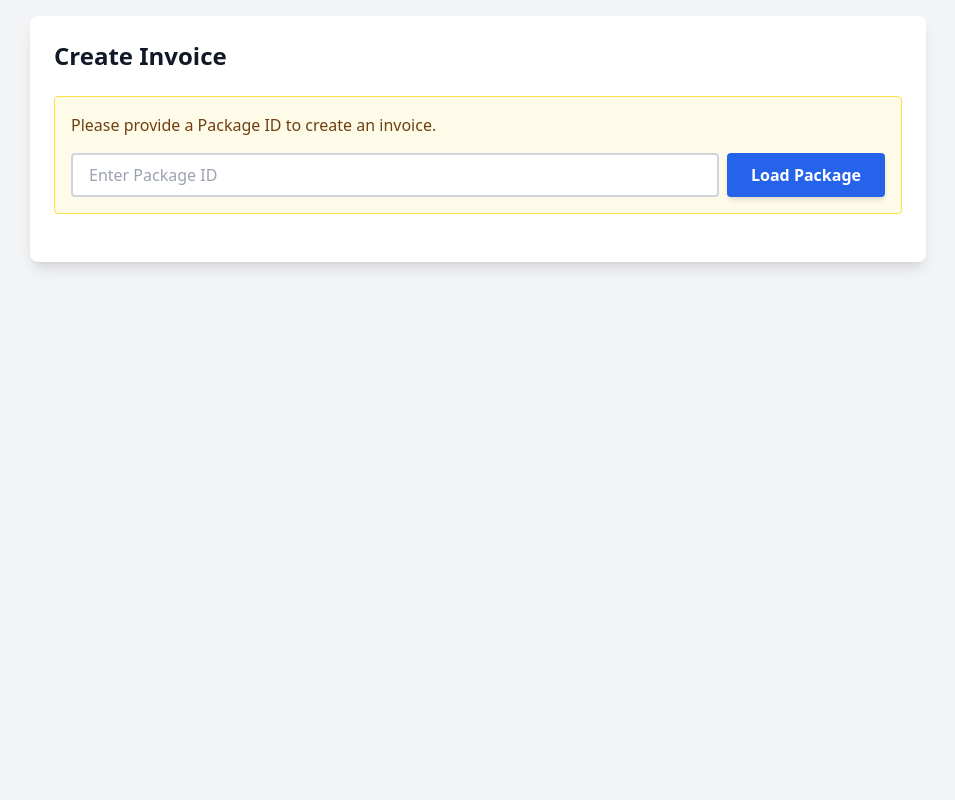
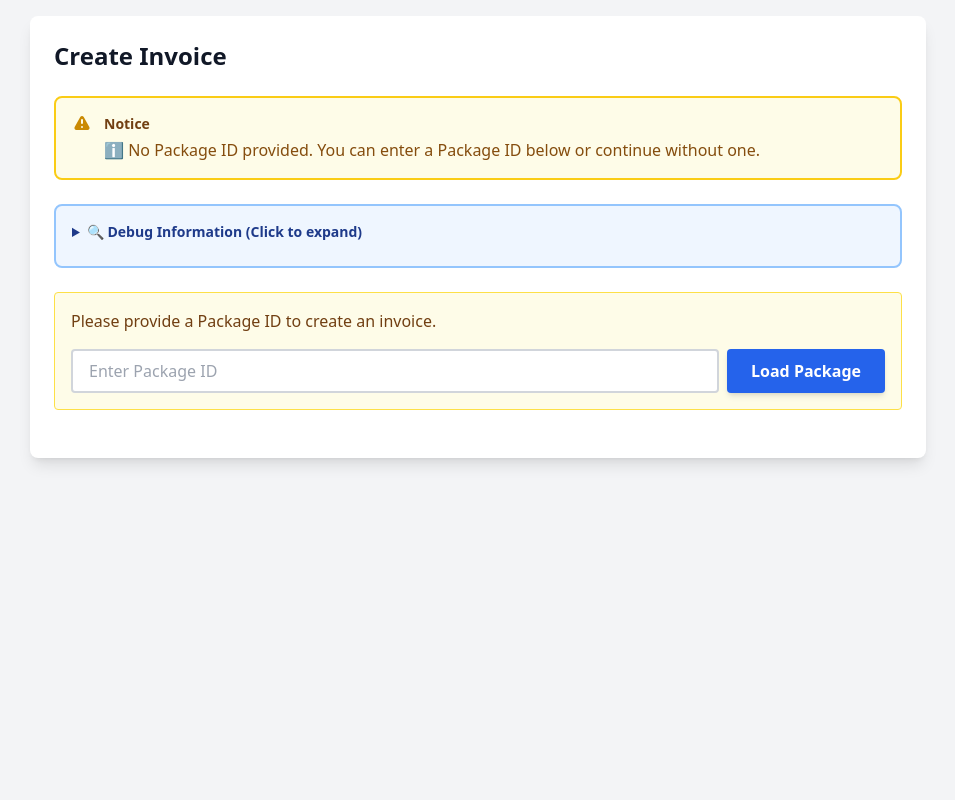
Before and after one commit to Zhihong0321/EE-inv-v2, a FastAPI app: page /create-invoice in a window 1280 px wide. Shown: the whole page, without its empty margins (162-1117 px from the left). Run offline with FastAPI, Linux system fonts and the light colour scheme; parts of the project's set-up code (start-up, migrations or seed data) failed here and were passed over; some libraries are stand-ins or nearby versions.

Commit message:
Fix invoice creation route: Always show page with clear error messages and debug info

```diff
--- a/app/main.py
+++ b/app/main.py
@@ -95,6 +95,242 @@ app.add_middleware(
     allow_headers=["*"],
 )
 
+
+# Invoice creation page route - MUST be registered BEFORE routers to avoid conflicts
+@app.get("/create-invoice", response_class=HTMLResponse)
+async def create_invoice_page(
+    request: Request,
+    package_id: Optional[str] = Query(None, description="Package ID from package table"),
+    panel_qty: Optional[int] = Query(None, description="Panel quantity"),
+    panel_rating: Optional[str] = Query(None, description="Panel rating"),
+    discount_given: Optional[str] = Query(None, description="Discount amount or percent"),
+    customer_name: Optional[str] = Query(None, description="Customer name (optional)"),
+    customer_phone: Optional[str] = Query(None, description="Customer phone (optional)"),
+    customer_address: Optional[str] = Query(None, description="Customer address (optional)"),
+    template_id: Optional[str] = Query(None, description="Template ID (optional)"),
+    db: Session = Depends(get_db)
+):
+    """
+    Invoice creation page - ALWAYS shows the page, even with errors.
+    Clear error messages and full visibility.
+    """
+    from urllib.parse import unquote, parse_qs
+    import os
+    import traceback
+
+    # Initialize variables with defaults
+    package = None
+    error_message = None
+    warning_message = None
+    debug_info = []
+
+    try:
+        # Handle double-encoded URLs
+        if not package_id and request.url.query:
+            query_str = str(request.url.query)
+            if '%3D' in query_str or '%26' in query_str:
+                try:
+                    decoded = unquote(query_str)
+                    parsed = parse_qs(decoded, keep_blank_values=True)
+                    if 'package_id' in parsed and parsed['package_id']:
+                        package_id = parsed['package_id'][0]
+                    if 'discount_given' in parsed and parsed['discount_given'] and not discount_given:
+                        discount_given = parsed['discount_given'][0]
+                    if 'panel_qty' in parsed and parsed['panel_qty'] and not panel_qty:
+                        try:
+                            panel_qty = int(parsed['panel_qty'][0])
+                        except:
+                            pass
+                    if 'panel_rating' in parsed and parsed['panel_rating'] and not panel_rating:
+                        panel_rating = parsed['panel_rating'][0]
+                    if 'customer_name' in parsed and parsed['customer_name'] and not customer_name:
+                        customer_name = parsed['customer_name'][0]
+                    if 'customer_phone' in parsed and parsed['customer_phone'] and not customer_phone:
+                        customer_phone = parsed['customer_phone'][0]
+                    if 'customer_address' in parsed and parsed['customer_address'] and not customer_address:
+                        customer_address = parsed['customer_address'][0]
+                    if 'template_id' in parsed and parsed['template_id'] and not template_id:
+                        template_id = parsed['template_id'][0]
+                except Exception as e:
+                    warning_message = f"URL parsing warning: {str(e)}"
+
+        # Try to fetch package if package_id provided
+        if package_id:
+            try:
+                from app.models.package import Package
+                package = db.query(Package).filter(Package.bubble_id == package_id).first()
+                if not package:
+                    error_message = f"⚠️ Package Not Found: The Package ID '{package_id}' does not exist in the database."
+                    debug_info.append(f"Package ID searched: {package_id}")
+                    debug_info.append("Possible causes: Package ID is incorrect, package was deleted, or database connection issue")
+                else:
+                    debug_info.append(f"✅ Package found: {package.package_name}")
+            except Exception as e:
+                error_message = f"⚠️ Database Error: Failed to check package. Error: {str(e)}"
+                debug_info.append(f"Database error details: {traceback.format_exc()}")
+        else:
+            warning_message = "ℹ️ No Package ID provided. You can enter a Package ID below or continue without one."
+
+        # Try to render template
+        try:
+            from fastapi.templating import Jinja2Templates
+            base_dir = os.path.dirname(os.path.dirname(os.path.abspath(__file__)))
+            template_dir = os.path.join(base_dir, "app", "templates")
+
+            # Verify template directory exists
+            if not os.path.exists(template_dir):
+                raise FileNotFoundError(f"Template directory not found: {template_dir}")
+
+            template_file = os.path.join(template_dir, "create_invoice.html")
+            if not os.path.exists(template_file):
+                raise FileNotFoundError(f"Template file not found: {template_file}")
+
+            templates = Jinja2Templates(directory=template_dir)
+            debug_info.append(f"✅ Template directory: {template_dir}")
+            debug_info.append(f"✅ Template file exists: {template_file}")
+
+            return templates.TemplateResponse(
+                "create_invoice.html",
+                {
+                    "request": request,
+                    "user": None,
+                    "package": package,
+                    "package_id": package_id,
+                    "error_message": error_message,
+                    "warning_message": warning_message,
+                    "debug_info": debug_info,
+                    "panel_qty": panel_qty,
+                    "panel_rating": panel_rating,
+                    "discount_given": discount_given,
+                    "customer_name": customer_name,
+                    "customer_phone": customer_phone,
+                    "customer_address": customer_address,
+                    "template_id": template_id
+                }
+            )
+        except FileNotFoundError as e:
+            # Template file missing - show helpful error page
+            return HTMLResponse(
+                content=f"""
+                <!DOCTYPE html>
+                <html>
+                <head>
+                    <title>Template Error - Invoice Creation</title>
+                    <meta charset="UTF-8">
+                    <meta name="viewport" content="width=device-width, initial-scale=1.0">
+                    <script src="https://cdn.tailwindcss.com"></script>
+                </head>
+                <body class="bg-gray-100 min-h-screen p-4">
+                    <div class="max-w-4xl mx-auto bg-white rounded-lg shadow-lg p-6">
+                        <h1 class="text-2xl font-bold text-red-600 mb-4">❌ Template File Missing</h1>
+                        <div class="bg-red-50 border-2 border-red-300 rounded p-4 mb-4">
+                            <p class="font-semibold text-red-900 mb-2">Error Details:</p>
+                            <p class="text-red-800">{str(e)}</p>
+                        </div>
+                        <div class="bg-yellow-50 border-2 border-yellow-300 rounded p-4 mb-4">
+                            <p class="font-semibold text-yellow-900 mb-2">What This Means:</p>
+                            <p class="text-yellow-800">The invoice creation form template file is missing from the server.</p>
+                        </div>
+                        <div class="bg-blue-50 border-2 border-blue-300 rounded p-4">
+                            <p class="font-semibold text-blue-900 mb-2">Debug Information:</p>
+                            <ul class="list-disc list-inside text-blue-800 space-y-1">
+                                {"".join([f"<li>{info}</li>" for info in debug_info])}
+                            </ul>
+                        </div>
+                        <div class="mt-6">
+                            <a href="/admin/" class="bg-blue-600 hover:bg-blue-700 text-white px-6 py-3 rounded-lg font-semibold">
+                                Go to Dashboard
+                            </a>
+                        </div>
+                    </div>
+                </body>
+                </html>
+                """,
+                status_code=200  # Still return 200 so page shows
+            )
+        except Exception as e:
+            # Template rendering error - show helpful error page
+            error_trace = traceback.format_exc()
+            return HTMLResponse(
+                content=f"""
+                <!DOCTYPE html>
+                <html>
+                <head>
+                    <title>Template Error - Invoice Creation</title>
+                    <meta charset="UTF-8">
+                    <meta name="viewport" content="width=device-width, initial-scale=1.0">
+                    <script src="https://cdn.tailwindcss.com"></script>
+                </head>
+                <body class="bg-gray-100 min-h-screen p-4">
+                    <div class="max-w-4xl mx-auto bg-white rounded-lg shadow-lg p-6">
+                        <h1 class="text-2xl font-bold text-red-600 mb-4">❌ Template Rendering Error</h1>
+                        <div class="bg-red-50 border-2 border-red-300 rounded p-4 mb-4">
+                            <p class="font-semibold text-red-900 mb-2">Error:</p>
+                            <p class="text-red-800 font-mono">{str(e)}</p>
+                        </div>
+                        <div class="bg-yellow-50 border-2 border-yellow-300 rounded p-4 mb-4">
+                            <p class="font-semibold text-yellow-900 mb-2">What This Means:</p>
+                            <p class="text-yellow-800">The server encountered an error while trying to load the invoice creation form.</p>
+                        </div>
+                        <div class="bg-gray-50 border-2 border-gray-300 rounded p-4 mb-4">
+                            <p class="font-semibold text-gray-900 mb-2">Technical Details:</p>
+                            <pre class="text-xs overflow-auto bg-gray-900 text-green-400 p-4 rounded">{error_trace}</pre>
+                        </div>
+                        <div class="bg-blue-50 border-2 border-blue-300 rounded p-4 mb-4">
+                            <p class="font-semibold text-blue-900 mb-2">Debug Information:</p>
+                            <ul class="list-disc list-inside text-blue-800 space-y-1">
+                                {"".join([f"<li>{info}</li>" for info in debug_info]) if debug_info else "<li>No debug info available</li>"}
+                            </ul>
+                        </div>
+                        <div class="mt-6 space-x-4">
+                            <a href="/admin/" class="bg-blue-600 hover:bg-blue-700 text-white px-6 py-3 rounded-lg font-semibold">
+                                Go to Dashboard
+                            </a>
+                            <a href="/create-invoice" class="bg-gray-600 hover:bg-gray-700 text-white px-6 py-3 rounded-lg font-semibold">
+                                Try Again
+                            </a>
+                        </div>
+                    </div>
+                </body>
+                </html>
+                """,
+                status_code=200  # Still return 200 so page shows
+            )
+    except Exception as e:
+        # Critical error - show error page but still return 200
+        error_trace = traceback.format_exc()
+        return HTMLResponse(
+            content=f"""
+            <!DOCTYPE html>
+            <html>
+            <head>
+                <title>Critical Error - Invoice Creation</title>
+                <meta charset="UTF-8">
+                <meta name="viewport" content="width=device-width, initial-scale=1.0">
+                <script src="https://cdn.tailwindcss.com"></script>
+            </head>
+            <body class="bg-gray-100 min-h-screen p-4">
+                <div class="max-w-4xl mx-auto bg-white rounded-lg shadow-lg p-6">
+                    <h1 class="text-2xl font-bold text-red-600 mb-4">❌ Critical Error</h1>
+                    <div class="bg-red-50 border-2 border-red-300 rounded p-4 mb-4">
+                        <p class="font-semibold text-red-900 mb-2">Error:</p>
+                        <p class="text-red-800 font-mono">{str(e)}</p>
+                    </div>
+                    <div class="bg-gray-50 border-2 border-gray-300 rounded p-4 mb-4">
+                        <p class="font-semibold text-gray-900 mb-2">Full Error Trace:</p>
+                        <pre class="text-xs overflow-auto bg-gray-900 text-green-400 p-4 rounded">{error_trace}</pre>
+                    </div>
+                    <div class="mt-6">
+                        <a href="/admin/" class="bg-blue-600 hover:bg-blue-700 text-white px-6 py-3 rounded-lg font-semibold">
+                            Go to Dashboard
+                        </a>
+                    </div>
+                </div>
+            </body>
+            </html>
+            """,
+            status_code=200  # Always return 200 - never return 404 or 500
+        )
 
 # Include routers
 app.include_router(auth.router)
@@ -1110,163 +1346,6 @@ async def test_create_invoice():
     """Test route to verify /create-invoice route is accessible"""
     return HTMLResponse(content="<h1>Test Route Working!</h1><p>If you see this, the server is responding.</p><p><a href='/create-invoice'>Try /create-invoice</a></p>")
 
-# Invoice creation page from URL parameters (Mobile-First Design)
-@app.get("/create-invoice", response_class=HTMLResponse)
-async def create_invoice_page(
-    request: Request,
-    package_id: Optional[str] = Query(None, description="Package ID from package table"),
-    panel_qty: Optional[int] = Query(None, description="Panel quantity"),
-    panel_rating: Optional[str] = Query(None, description="Panel rating"),
-    discount_given: Optional[str] = Query(None, description="Discount amount or percent"),
-    customer_name: Optional[str] = Query(None, description="Customer name (optional)"),
-    customer_phone: Optional[str] = Query(None, description="Customer phone (optional)"),
-    customer_address: Optional[str] = Query(None, description="Customer address (optional)"),
-    template_id: Optional[str] = Query(None, description="Template ID (optional)"),
-    db: Session = Depends(get_db)
-):
-    """
-    Invoice creation page accessible via URL with parameters.
-
-    Handles both normal URLs and double-encoded URLs.
-    """
-    from urllib.parse import unquote, parse_qs
-    import os
-
-    # Handle double-encoded URLs (e.g., package_id%3Dvalue instead of package_id=value)
-    # This happens when URLs are encoded twice
-    if not package_id and request.url.query:
-        query_str = str(request.url.query)
-        # Check if the query string itself contains encoded = or &
-        if '%3D' in query_str or '%26' in query_str:
-            try:
-                # Decode the entire query string once
-                decoded = unquote(query_str)
-                # Parse the decoded query string
-                parsed = parse_qs(decoded, keep_blank_values=True)
-                # Extract parameters
-                if 'package_id' in parsed and parsed['package_id']:
-                    package_id = parsed['package_id'][0]
-                if 'discount_given' in parsed and parsed['discount_given'] and not discount_given:
-                    discount_given = parsed['discount_given'][0]
-                if 'panel_qty' in parsed and parsed['panel_qty'] and not panel_qty:
-                    try:
-                        panel_qty = int(parsed['panel_qty'][0])
-                    except:
-                        pass
-                if 'panel_rating' in parsed and parsed['panel_rating'] and not panel_rating:
-                    panel_rating = parsed['panel_rating'][0]
-                if 'customer_name' in parsed and parsed['customer_name'] and not customer_name:
-                    customer_name = parsed['customer_name'][0]
-                if 'customer_phone' in parsed and parsed['customer_phone'] and not customer_phone:
-                    customer_phone = parsed['customer_phone'][0]
-                if 'customer_address' in parsed and parsed['customer_address'] and not customer_address:
-                    customer_address = parsed['customer_address'][0]
-                if 'template_id' in parsed and parsed['template_id'] and not template_id:
-                    template_id = parsed['template_id'][0]
-            except Exception as e:
-                # If parsing fails, continue with normal FastAPI parsing
-                pass
-
-    """
-    Invoice creation page accessible via URL with parameters.
-
-    Sample URL: https://yourdomain.com/create-invoice?package_id=1703833647950x572894707690242050&panel_qty=8&panel_rating=450W&discount_given=500
-
-    Workflow:
-    1. If package_id provided, validate it exists and show invoice form
-    2. If package_id not provided, show form to enter package_id
-    3. If user not logged in, redirect to login with return URL
-    4. Return HTML form with pre-filled data from URL parameters
-    5. Allow sales agent to edit customer info (optional)
-    6. Submit creates invoice linked to logged-in user
-    """
-    from app.models.package import Package
-    from app.models.auth import AuthUser
-    from fastapi.templating import Jinja2Templates
-
-    try:
-        package = None
-        # If package_id is provided, fetch the package
-        if package_id:
-            package = db.query(Package).filter(Package.bubble_id == package_id).first()
-            if not package:
-                # Show error but still render the form so user can try again
-                error_message = f"Package with ID '{package_id}' not found. Please check the Package ID and try again."
-            else:
-                error_message = None
-        else:
-            error_message = None
-
-        # Check authentication (for now, we'll render form without auth check)
-        # The form will handle auth via JavaScript and localStorage
-        current_user = None  # We'll check in JS
-
-        # Return HTML template with pre-filled data
-        try:
-            import os
-            # Use absolute path for templates directory
-            base_dir = os.path.dirname(os.path.dirname(os.path.abspath(__file__)))
-            template_dir = os.path.join(base_dir, "app", "templates")
-            templates = Jinja2Templates(directory=template_dir)
-
-            return templates.TemplateResponse(
-                "create_invoice.html",
-                {
-                    "request": request,
-                    "user": current_user,
-                    "package": package,
-                    "package_id": package_id,
-                    "error_message": error_message if 'error_message' in locals() else None,
-                    "panel_qty": panel_qty,
-                    "panel_rating": panel_rating,
-                    "discount_given": discount_given,
-                    "customer_name": customer_name,
-                    "customer_phone": customer_phone,
-                    "customer_address": customer_address,
-                    "template_id": template_id
-                }
-            )
-        except Exception as e:
-            # Fallback if template rendering fails
-            import traceback
-            error_details = traceback.format_exc()
-            return HTMLResponse(
-                content=f"""
-                <!DOCTYPE html>
-                <html>
-                <head><title>Error</title></head>
-                <body>
-                    <h1>Error Loading Invoice Creation Page</h1>
-                    <p>Error: {str(e)}</p>
-                    <pre>{error_details}</pre>
-                    <p><a href="/admin/">Go to Dashboard</a></p>
-                </body>
-                </html>
-                """,
-                status_code=500
-            )
-    except Exception as e:
-        # Catch any other errors
-        import traceback
-        error_details = traceback.format_exc()
-        return HTMLResponse(
-            content=f"""
-            <!DOCTYPE html>
-            <html>
-            <head><title>Error</title></head>
-            <body>
-                <h1>Error Loading Invoice Creation Page</h1>
-                <p>Error: {str(e)}</p>
-                <pre>{error_details}</pre>
-                <p><a href="/admin/">Go to Dashboard</a></p>
-            </body>
-            </html>
-            """,
-            status_code=500
-        )
-    finally:
-        pass  # Session will be automatically closed by dependency injection
-
 
 # Random Package Link Generator (For Testing)
 @app.get("/demo/random-package-link", response_class=HTMLResponse)
--- a/app/templates/create_invoice.html
+++ b/app/templates/create_invoice.html
@@ -12,8 +12,49 @@
 
         {% if error_message %}
         <!-- Error Message -->
-        <div class="mb-6 p-4 bg-red-50 border border-red-300 rounded">
-            <p class="text-red-900 mb-4 font-medium">{{ error_message }}</p>
+        <div class="mb-6 p-4 bg-red-50 border-2 border-red-400 rounded-lg">
+            <div class="flex items-start">
+                <div class="flex-shrink-0">
+                    <svg class="h-5 w-5 text-red-600" fill="currentColor" viewBox="0 0 20 20">
+                        <path fill-rule="evenodd" d="M10 18a8 8 0 100-16 8 8 0 000 16zM8.707 7.293a1 1 0 00-1.414 1.414L8.586 10l-1.293 1.293a1 1 0 101.414 1.414L10 11.414l1.293 1.293a1 1 0 001.414-1.414L11.414 10l1.293-1.293a1 1 0 00-1.414-1.414L10 8.586 8.707 7.293z" clip-rule="evenodd"/>
+                    </svg>
+                </div>
+                <div class="ml-3 flex-1">
+                    <h3 class="text-sm font-semibold text-red-900 mb-1">Error</h3>
+                    <p class="text-red-800 font-medium">{{ error_message }}</p>
+                </div>
+            </div>
+        </div>
+        {% endif %}
+
+        {% if warning_message %}
+        <!-- Warning Message -->
+        <div class="mb-6 p-4 bg-yellow-50 border-2 border-yellow-400 rounded-lg">
+            <div class="flex items-start">
+                <div class="flex-shrink-0">
+                    <svg class="h-5 w-5 text-yellow-600" fill="currentColor" viewBox="0 0 20 20">
+                        <path fill-rule="evenodd" d="M8.257 3.099c.765-1.36 2.722-1.36 3.486 0l5.58 9.92c.75 1.334-.213 2.98-1.742 2.98H4.42c-1.53 0-2.493-1.646-1.743-2.98l5.58-9.92zM11 13a1 1 0 11-2 0 1 1 0 012 0zm-1-8a1 1 0 00-1 1v3a1 1 0 002 0V6a1 1 0 00-1-1z" clip-rule="evenodd"/>
+                    </svg>
+                </div>
+                <div class="ml-3 flex-1">
+                    <h3 class="text-sm font-semibold text-yellow-900 mb-1">Notice</h3>
+                    <p class="text-yellow-800">{{ warning_message }}</p>
+                </div>
+            </div>
+        </div>
+        {% endif %}
+
+        {% if debug_info %}
+        <!-- Debug Information (only show in development or if explicitly enabled) -->
+        <div class="mb-6 p-4 bg-blue-50 border-2 border-blue-300 rounded-lg">
+            <details class="cursor-pointer">
+                <summary class="text-sm font-semibold text-blue-900 mb-2">🔍 Debug Information (Click to expand)</summary>
+                <ul class="list-disc list-inside text-blue-800 text-sm space-y-1 mt-2">
+                    {% for info in debug_info %}
+                    <li>{{ info }}</li>
+                    {% endfor %}
+                </ul>
+            </details>
         </div>
         {% endif %}
 
```
